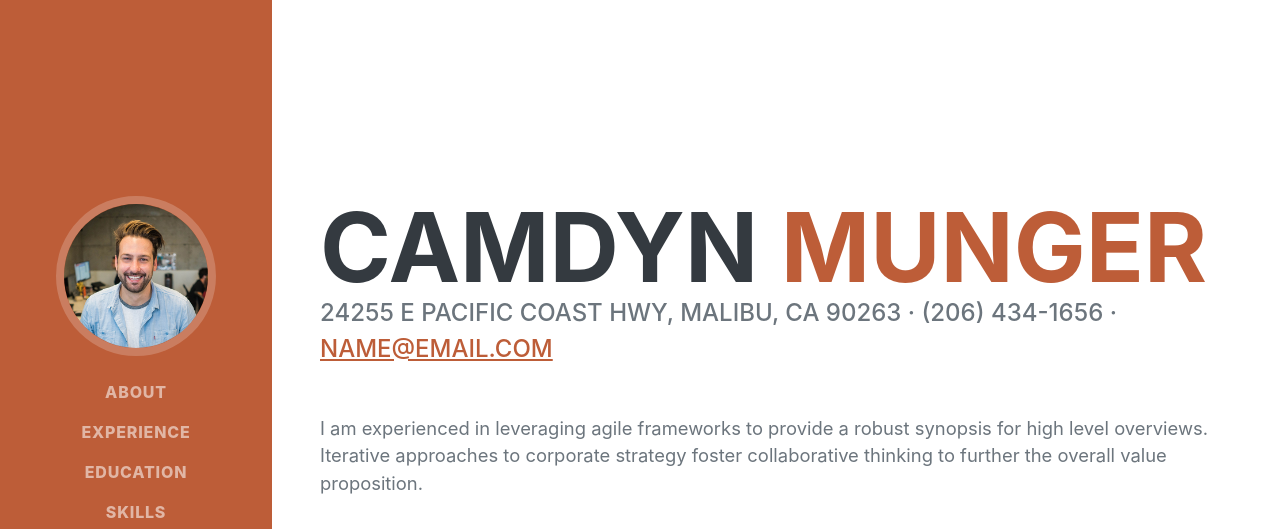
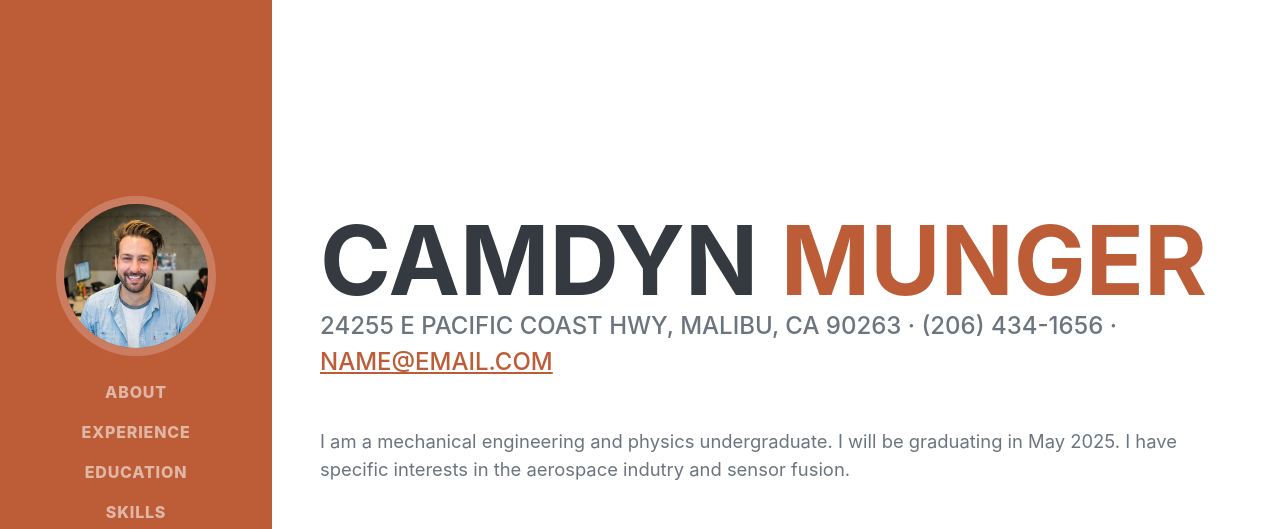
Before and after one commit to cjmunger/cjmunger.github.io, a plain HTML site: page index.html in a window 1280 px wide. Shown: the top 529 px of the page. Drawn offline with nearby package versions, Linux system fonts and the light colour scheme; a web font is replaced by a local one.

Commit message:
Update index.html

```diff
--- a/index.html
+++ b/index.html
@@ -47,7 +47,7 @@
                         24255 E Pacific Coast Hwy, Malibu, CA 90263 · (206) 434-1656 ·
                         <a href="mailto:camdyn.munger@pepperdine.edu">name@email.com</a>
                     </div>
-                    <p class="lead mb-5">I am experienced in leveraging agile frameworks to provide a robust synopsis for high level overviews. Iterative approaches to corporate strategy foster collaborative thinking to further the overall value proposition.</p>
+                    <p class="lead mb-5">I am a mechanical engineering and physics undergraduate. I will be graduating in May 2025. I have specific interests in the aerospace indutry and sensor fusion.</p>
                     <div class="social-icons">
                         <a class="social-icon" href="#!"><i class="fab fa-linkedin-in"></i></a>
                         <a class="social-icon" href="#!"><i class="fab fa-github"></i></a>
```
